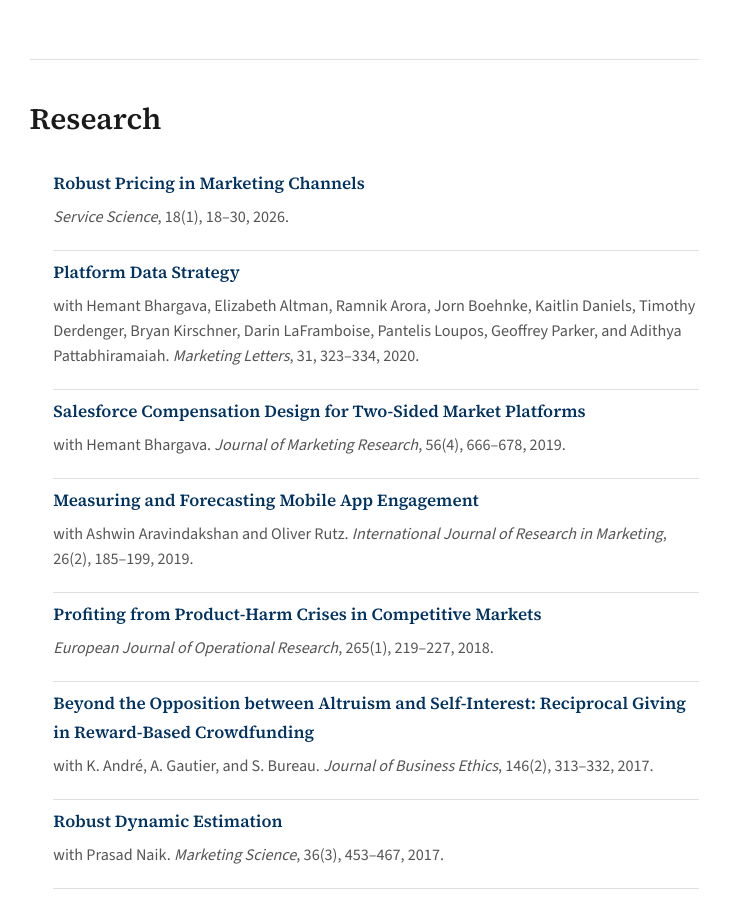
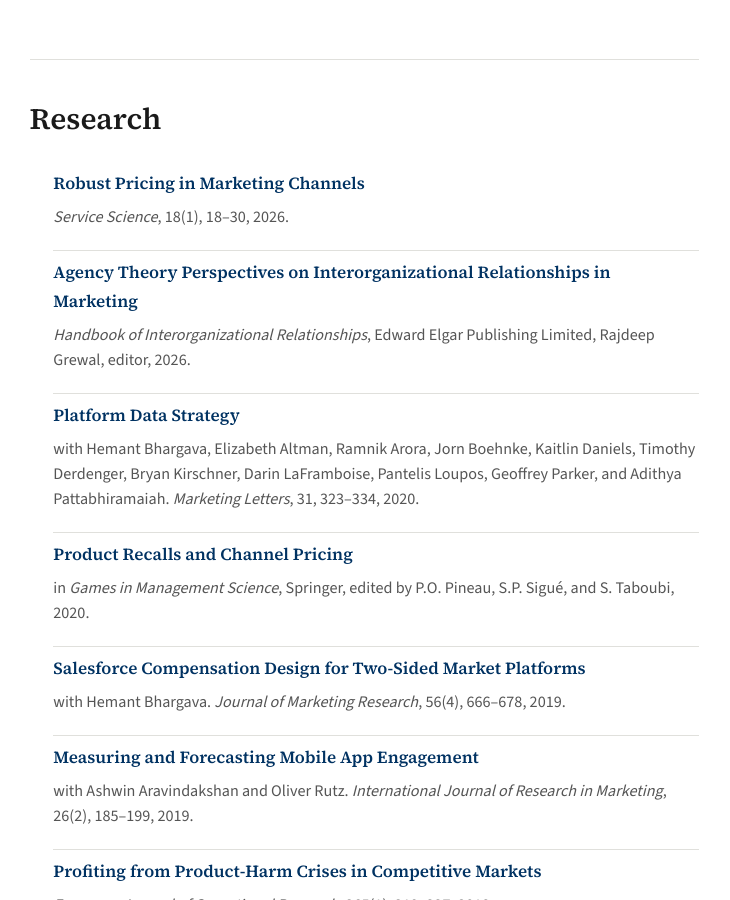
Before and after one commit to or-marketing/rubel.github.io, a Jekyll site: the page built from index.md, in a window 1280 px wide and 900 px high, scrolled down 466 px. Shown: the whole window, without its empty margins (276-1006 px from the left). Built offline with Jekyll 4.4.1, drawn with Linux system fonts in a browser that asks for light colours.

Commit message:
Add Agency Theory and Product Recalls papers to Research section.
Co-authored-by: Cursor <cursoragent@cursor.com>

```diff
--- a/_includes/publications.html
+++ b/_includes/publications.html
@@ -4,8 +4,16 @@
     <span class="research-meta"><em>Service Science</em>, 18(1), 18–30, 2026.</span>
   </li>
   <li class="research-item">
+    <a href="{{ '/assets/papers/agency-theory-interorganizational-relationships-2026.pdf' | absolute_url }}" target="_blank" rel="noopener">Agency Theory Perspectives on Interorganizational Relationships in Marketing</a>
+    <span class="research-meta"><em>Handbook of Interorganizational Relationships</em>, Edward Elgar Publishing Limited, Rajdeep Grewal, editor, 2026.</span>
+  </li>
+  <li class="research-item">
     <a href="{{ '/assets/papers/platform-data-strategy-2020.pdf' | absolute_url }}" target="_blank" rel="noopener">Platform Data Strategy</a>
     <span class="research-meta">with Hemant Bhargava, Elizabeth Altman, Ramnik Arora, Jorn Boehnke, Kaitlin Daniels, Timothy Derdenger, Bryan Kirschner, Darin LaFramboise, Pantelis Loupos, Geoffrey Parker, and Adithya Pattabhiramaiah. <em>Marketing Letters</em>, 31, 323–334, 2020.</span>
+  </li>
+  <li class="research-item">
+    <a href="{{ '/assets/papers/product-recalls-channel-pricing-2020.pdf' | absolute_url }}" target="_blank" rel="noopener">Product Recalls and Channel Pricing</a>
+    <span class="research-meta">in <em>Games in Management Science</em>, Springer, edited by P.O. Pineau, S.P. Sigué, and S. Taboubi, 2020.</span>
   </li>
   <li class="research-item">
     <a href="{{ '/assets/papers/salesforce-compensation-platforms-2019.pdf' | absolute_url }}" target="_blank" rel="noopener">Salesforce Compensation Design for Two-Sided Market Platforms</a>
```
Also changed, not shown: 2 other files.
